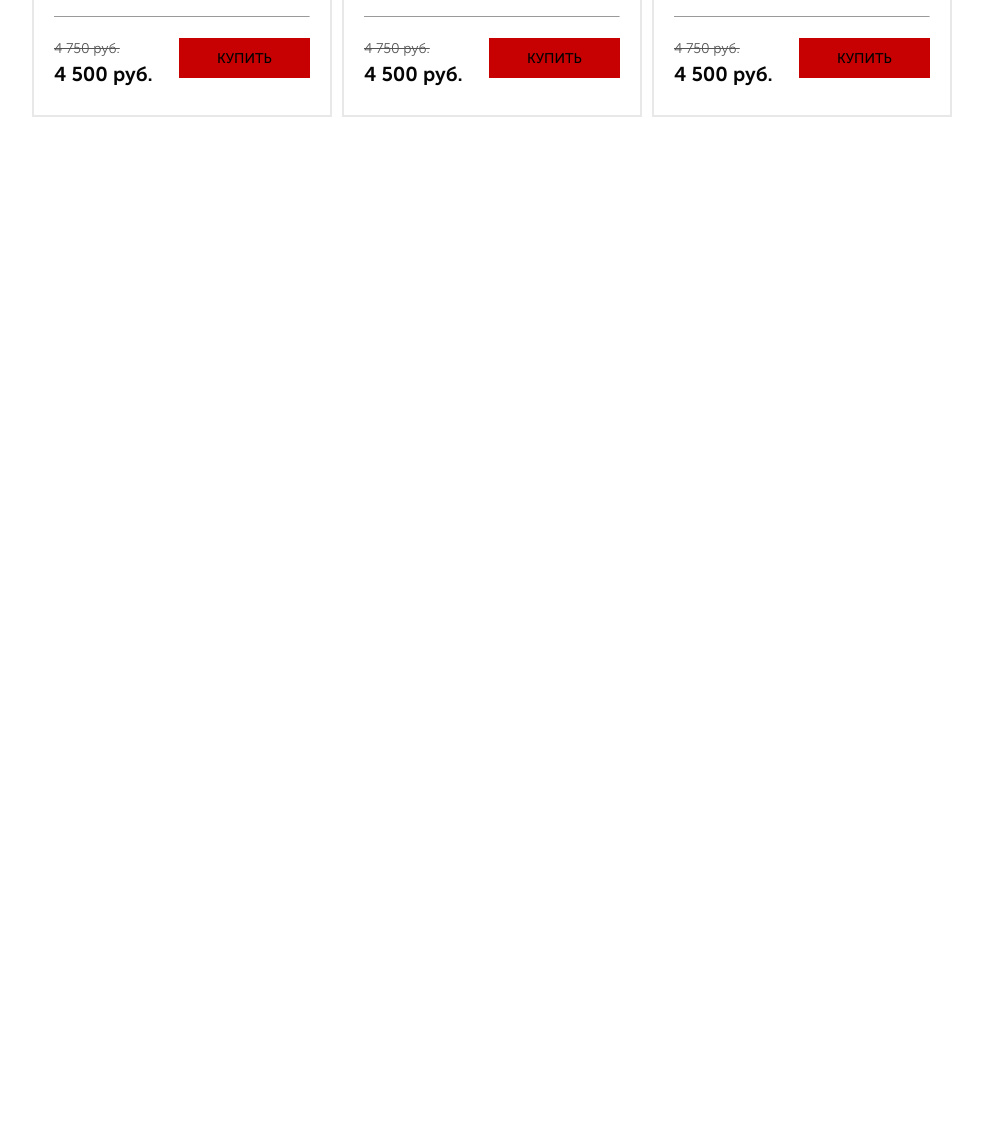
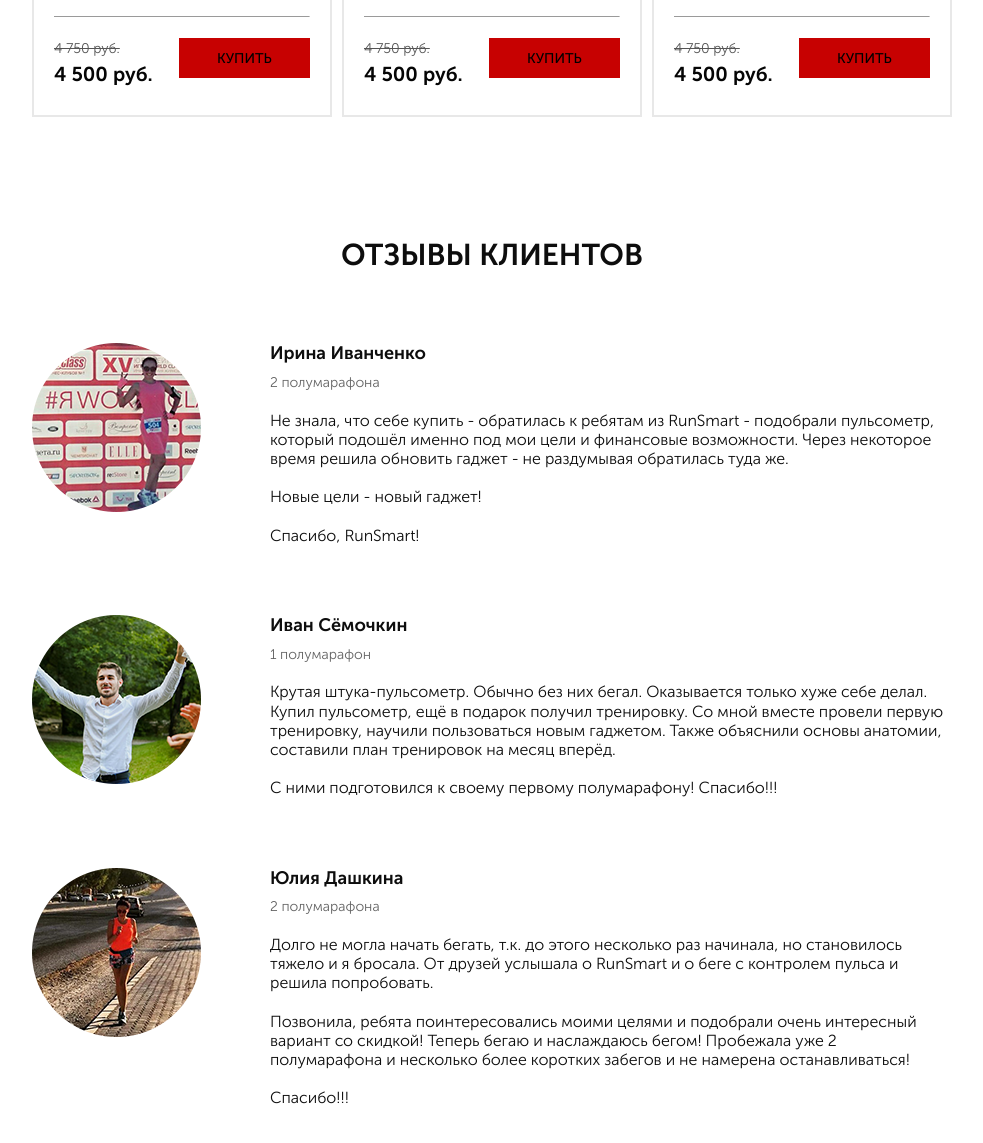
Before and after one commit to ThePrinceOfSands/Pulse, a website: page src/index.html in a window 1280 px wide. Shown: the part 3713-4856 px from the top of the page, without its empty margins (148-1131 px from the left). Before the commit the page ends 3950 px from the top, so only its background shows below. Drawn offline with nearby package versions, Linux system fonts and the light colour scheme.

Commit message:
Add reviews clients

```diff
--- a/src/index.html
+++ b/src/index.html
@@ -423,6 +423,53 @@
         </div>
     </section>
 
+    <section class="reviews">
+        <div class="container">
+            <div class="title">отзывы клиентов</div>
+
+            <div class="reviews__client">
+                <img src="img/icons/icon_client_woman2.png" alt="Photo" class="reviews__img">
+                <div class="reviews__text">
+                    <div class="reviews__name">Ирина Иванченко</div>
+                    <div class="reviews__subname">2 полумарафона</div>
+
+                    Не знала, что себе купить - обратилась к ребятам из RunSmart - подобрали пульсометр, который подошёл именно под мои цели и финансовые возможности.
+                    Через некоторое время решила обновить гаджет - не раздумывая обратилась туда же.
+                    <br><br>
+                    Новые цели - новый гаджет!
+                    <br><br>
+                    Спасибо, RunSmart!
+                </div>
+            </div>
+
+            <div class="reviews__client">
+                <img src="img/icons/icon_client_man.png" alt="Photo" class="reviews__img">
+                <div class="reviews__text">
+                    <div class="reviews__name">Иван Сёмочкин</div>
+                    <div class="reviews__subname">1 полумарафон</div>
+
+                    Крутая штука-пульсометр. Обычно без них бегал. Оказывается только хуже себе делал.
+                    Купил пульсометр, ещё в подарок получил тренировку. Со мной вместе провели первую тренировку, научили пользоваться новым гаджетом. Также объяснили основы анатомии, составили план тренировок на месяц вперёд.
+                    <br><br>
+                    С ними подготовился к своему первому полумарафону! Спасибо!!!
+                </div>
+            </div>
+
+            <div class="reviews__client">
+                <img src="img/icons/icon_client_woman1.png" alt="Photo" class="reviews__img">
+                <div class="reviews__text">
+                    <div class="reviews__name">Юлия Дашкина</div>
+                    <div class="reviews__subname">2 полумарафона</div>
+                    Долго не могла начать бегать, т.к. до этого несколько раз начинала, но становилось тяжело и я бросала. От друзей услышала о RunSmart и о беге с контролем пульса и решила попробовать.
+                    <br><br>
+                    Позвонила, ребята поинтересовались моими целями и подобрали очень интересный вариант со скидкой! Теперь бегаю и наслаждаюсь бегом! Пробежала уже 2 полумарафона и несколько более коротких забегов и не намерена останавливаться!
+                    <br><br>
+                    Спасибо!!!
+                </div>
+            </div>
+        </div>
+    </section>
+
 
 
     <script type="text/javascript" src="https://code.jquery.com/jquery-1.11.0.min.js"></script>
--- /dev/null
+++ b/src/sass/_reviews.sass
@@ -0,0 +1,24 @@
+.reviews
+    padding-bottom: 71px
+    &__client
+        margin-top: 70px
+        display: flex
+        justify-content: space-between
+    &__img
+        height: 169px
+        width: 169px
+    &__name
+        font-size: 18px
+        font-weight: 700
+        color: #0d0d0d
+    &__subname
+        font-size: 14px
+        font-weight: 300
+        color: #646464
+        margin: 10px 0 19px 0
+    &__text
+        padding-left: 69px
+        font-size: 16px
+        line-height: 1.2
+        font-weight: 300
+        color: #0d0d0d
--- a/src/sass/style.sass
+++ b/src/sass/style.sass
@@ -9,6 +9,8 @@
 @import forms.sass
 @import caruosel.sass
 @import catalog.sass
+@import reviews.sass
+
 @import media.sass
 
 *
```
Also changed, not shown: src/css/style.min.css.
